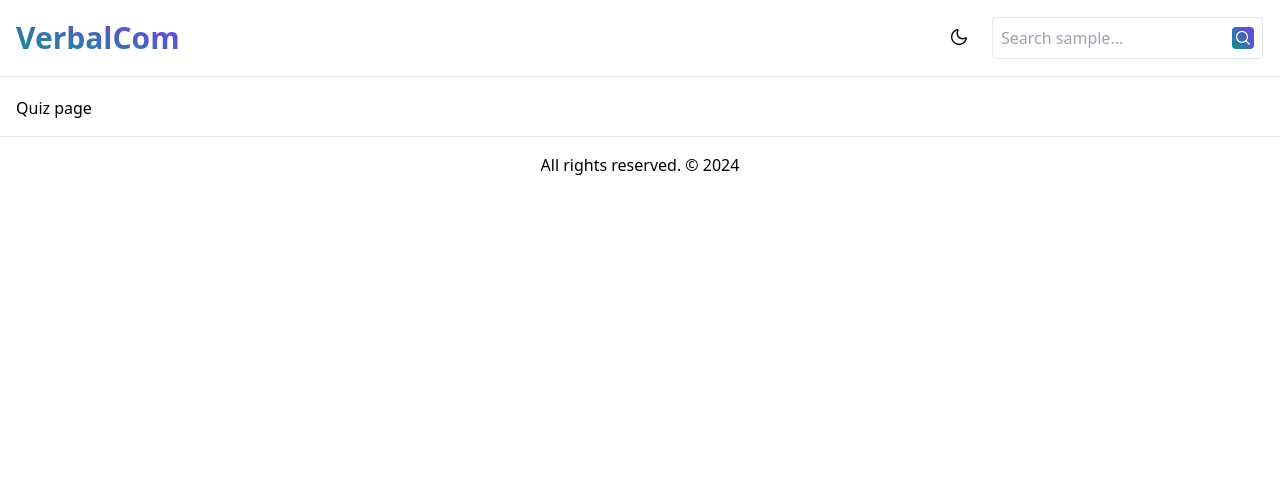
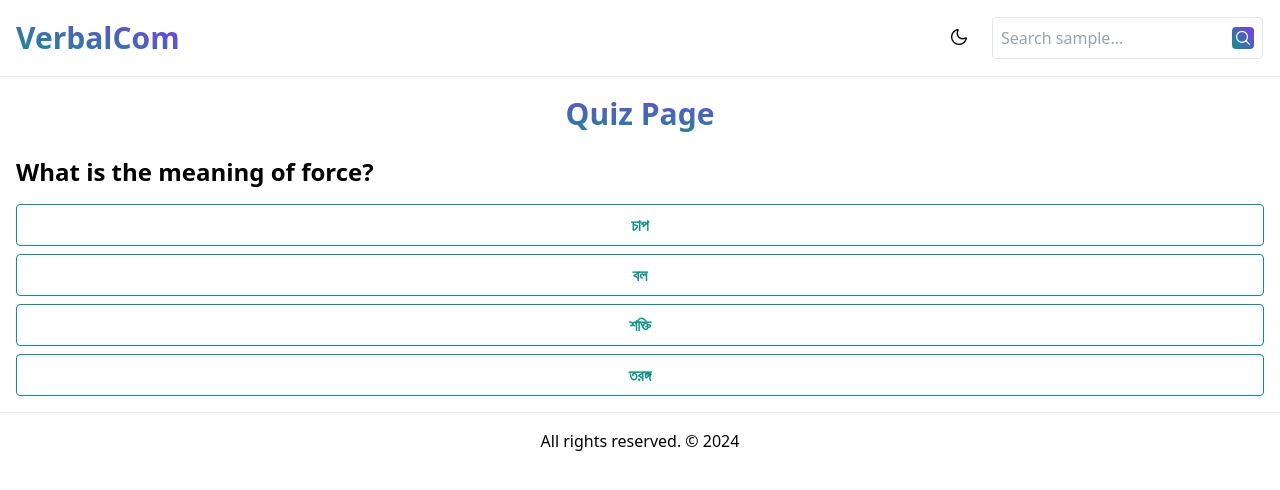
Before and after one commit to ashsajal1/verbalcom, a Vue app: page /quiz in a window 1280 px wide. Shown: the top 490 px of the page. Built offline with nearby package versions, Linux system fonts and the light colour scheme.

Commit message:
feat: add quiz

```diff
--- a/src/pages/Quiz.vue
+++ b/src/pages/Quiz.vue
@@ -1,7 +1,92 @@
+<template>
+    <h1 class="font-bold text-3xl g-text text-center mb-4">Quiz Page</h1>
+    <div v-if="currentQuestion">
+        <p class="text-2xl font-bold py-2">{{ currentQuestion.question }}</p>
+        <div class="flex flex-col gap-2" v-for="(option, index) in currentQuestion.options" :key="index">
+            <Button variant="outline" class="mt-2" @click="checkAnswer(option)">{{ option }}</Button>
+        </div>
+        <p class="border rounded p-4 my-3 flex items-center gap-2" v-if="feedback">
+            <CircleAlert />
+            {{ feedback }}
+        </p>
+        <Button class="w-full" v-if="feedback" @click="nextQuestion">Next Question</Button>
+    </div>
+</template>
+
 <script lang="ts" setup>
+import { ref } from 'vue';
+import { vocabulary } from '@/lib/vocabulary';
+import type { Vocabulary } from '@/lib/vocabulary/types';
+import Button from '@/components/Button.vue';
+import { CircleAlert } from 'lucide-vue-next'
 
+const currentQuestionIndex = ref(0);
+const currentQuestion = ref<any>(null);
+const feedback = ref<string>('');
+
+const generateRandomOptions = (correctAnswer: string, vocabulary: Vocabulary[]): string[] => {
+    const incorrectOptions = vocabulary
+        .filter(word => word.bn !== correctAnswer)
+        .map(word => word.bn);
+
+    const options = [correctAnswer, ...getRandomElements(incorrectOptions, 3)];
+    return shuffleArray(options);
+};
+
+const getRandomElements = (array: string[], count: number): string[] => {
+    const shuffled = array.slice(0);
+    let i = array.length;
+    const min = i - count;
+    let temp;
+    let index;
+    while (i-- > min) {
+        index = Math.floor((i + 1) * Math.random());
+        temp = shuffled[index];
+        shuffled[index] = shuffled[i];
+        shuffled[i] = temp;
+    }
+    return shuffled.slice(min);
+};
+
+const shuffleArray = (array: string[]): string[] => {
+    for (let i = array.length - 1; i > 0; i--) {
+        const j = Math.floor(Math.random() * (i + 1));
+        [array[i], array[j]] = [array[j], array[i]];
+    }
+    return array;
+};
+
+const generateQuestions = () => {
+    return vocabulary.map(word => ({
+        question: `What is the meaning of ${word.en}?`,
+        answer: word.bn,
+        options: generateRandomOptions(word.bn, vocabulary)
+    }));
+};
+
+const questions = ref(generateQuestions());
+
+const loadQuestion = () => {
+    currentQuestion.value = questions.value[currentQuestionIndex.value];
+};
+
+const checkAnswer = (selectedOption: string) => {
+    if (selectedOption === currentQuestion.value.answer) {
+        feedback.value = 'Correct!';
+    } else {
+        feedback.value = `Wrong! The correct answer is ${currentQuestion.value.answer}.`;
+    }
+};
+
+const nextQuestion = () => {
+    feedback.value = '';
+    if (currentQuestionIndex.value < questions.value.length - 1) {
+        currentQuestionIndex.value++;
+        loadQuestion();
+    } else {
+        feedback.value = 'Quiz Finished!';
+    }
+};
+
+loadQuestion();
 </script>
-
-<template>
-    <h1>Quiz page</h1>
-</template>
--- a/src/pages/Vocabulary.vue
+++ b/src/pages/Vocabulary.vue
@@ -3,8 +3,6 @@ import { vocabulary } from '@/lib/vocabulary';
 import { Volume2 } from 'lucide-vue-next';
 import Button from '@/components/Button.vue'
 import { useSpeechSynthesis } from '@vueuse/core'
-
-
 
 const playWord = (word: string) => {
     const {
```
